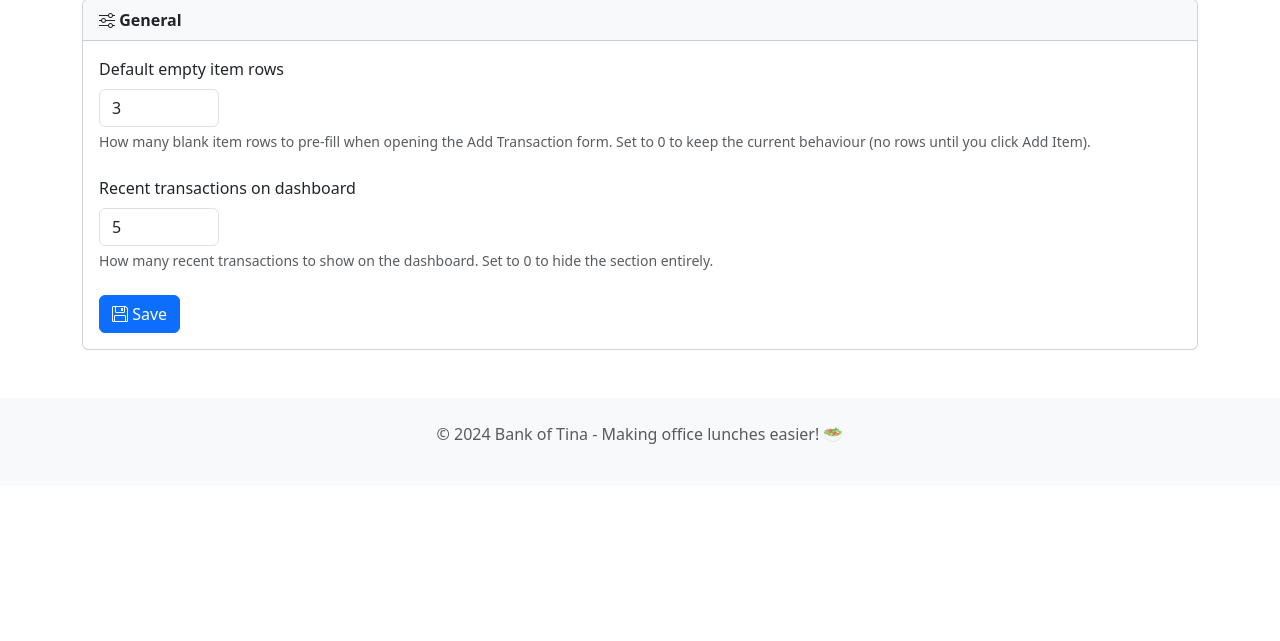
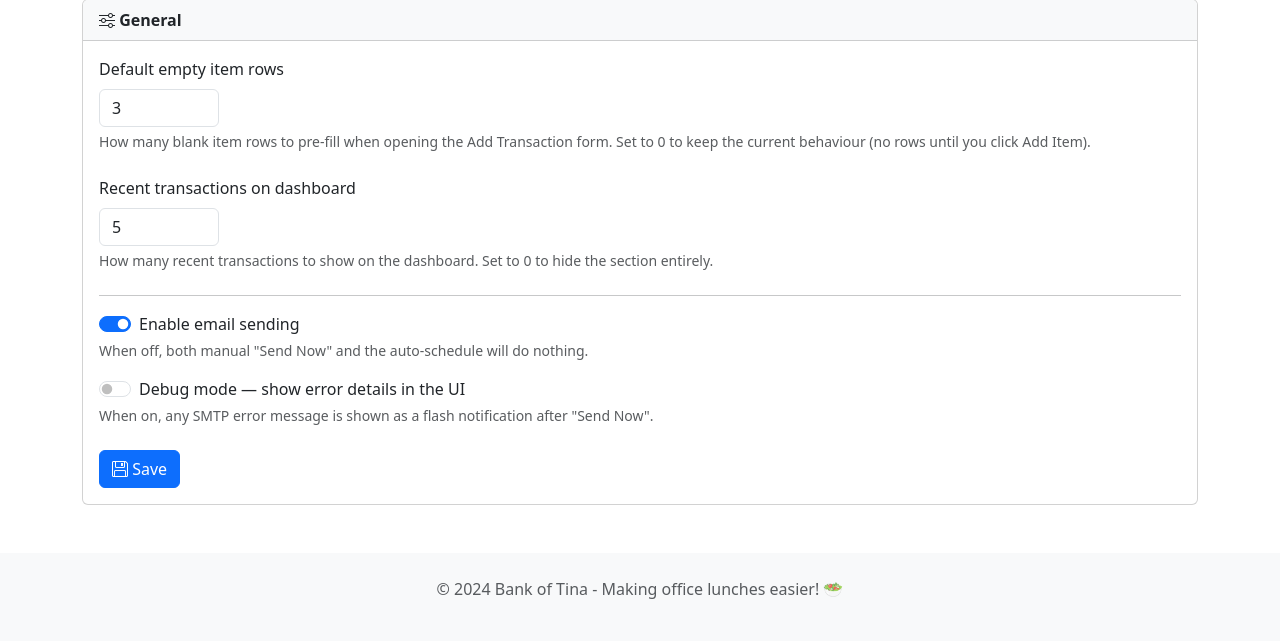
Before and after one commit to phoen-ix/bank-of-tina, a Flask app: page /settings in a window 1280 px wide. Shown: the part 209-850 px from the top of the page. Before the commit the page ends 653 px from the top, so only its background shows below. Run offline with Flask 3, Linux system fonts and the light colour scheme; data that the repository does not hold is empty.

Commit message:
Add email enable/debug toggles, fix empty expense item rows
- General settings: toggle to enable/disable all email sending
- General settings: debug mode surfaces SMTP errors as flash messages
- send_single_email now returns (ok, error_str) for better error reporting
- Remove `required` from pre-filled expense item row inputs so empty rows are silently skipped on submit

Co-Authored-By: Claude Sonnet 4.6 <noreply@anthropic.com>

```diff
--- a/app/app.py
+++ b/app/app.py
@@ -249,22 +249,28 @@ def send_single_email(to_email, to_name, subject, html):
         server.login(smtp_username, smtp_password)
         server.send_message(msg)
         server.quit()
-        return True
+        return True, None
     except Exception as e:
         app.logger.error(f"Error sending email to {to_email}: {e}")
-        return False
+        return False, str(e)
 
 def send_all_emails():
+    if get_setting('email_enabled', '1') != '1':
+        return 0, 0, ['Email sending is disabled in General settings.']
+
     users = User.query.filter_by(is_active=True).all()
     success, fail = 0, 0
+    errors = []
     subject = f"Bank of Tina - Weekly Balance Update ({datetime.now().strftime('%Y-%m-%d')})"
     for user in users:
         html = build_email_html(user)
-        if send_single_email(user.email, user.name, subject, html):
+        ok, err = send_single_email(user.email, user.name, subject, html)
+        if ok:
             success += 1
         else:
             fail += 1
-    return success, fail
+            errors.append(f"{user.name} <{user.email}>: {err}")
+    return success, fail, errors
 
 # APScheduler
 scheduler = BackgroundScheduler(daemon=True)
@@ -689,6 +695,8 @@ def settings():
         'schedule_minute':   get_setting('schedule_minute', '0'),
         'default_item_rows': get_setting('default_item_rows', '3'),
         'recent_transactions_count': get_setting('recent_transactions_count', '5'),
+        'email_enabled': get_setting('email_enabled', '1'),
+        'email_debug': get_setting('email_debug', '0'),
     }
     common_items = CommonItem.query.order_by(CommonItem.name).all()
     all_users = User.query.order_by(User.name).all()
@@ -712,8 +720,11 @@ def settings_email():
 
 @app.route('/settings/send-now', methods=['POST'])
 def settings_send_now():
-    success, fail = send_all_emails()
+    success, fail, errors = send_all_emails()
     flash(f'{success} email(s) sent, {fail} failed.', 'success' if fail == 0 else 'error')
+    if errors and get_setting('email_debug', '0') == '1':
+        for err in errors:
+            flash(f'Debug: {err}', 'error')
     return redirect(url_for('settings'))
 
 @app.route('/settings/schedule', methods=['POST'])
@@ -754,6 +765,10 @@ def settings_general():
     except ValueError:
         count = 5
     set_setting('recent_transactions_count', str(count))
+    email_enabled = '1' if request.form.get('email_enabled') else '0'
+    set_setting('email_enabled', email_enabled)
+    email_debug = '1' if request.form.get('email_debug') else '0'
+    set_setting('email_debug', email_debug)
     flash('General settings saved.', 'success')
     return redirect(url_for('settings'))
 
--- a/app/templates/settings.html
+++ b/app/templates/settings.html
@@ -70,6 +70,36 @@
                             Set to 0 to hide the section entirely.
                         </div>
                     </div>
+                    <hr>
+
+                    <div class="mb-3">
+                        <div class="form-check form-switch">
+                            <input class="form-check-input" type="checkbox" role="switch"
+                                   id="email_enabled" name="email_enabled" value="1"
+                                   {% if cfg.email_enabled == '1' %}checked{% endif %}>
+                            <label class="form-check-label" for="email_enabled">
+                                Enable email sending
+                            </label>
+                        </div>
+                        <div class="form-text">
+                            When off, both manual "Send Now" and the auto-schedule will do nothing.
+                        </div>
+                    </div>
+
+                    <div class="mb-4">
+                        <div class="form-check form-switch">
+                            <input class="form-check-input" type="checkbox" role="switch"
+                                   id="email_debug" name="email_debug" value="1"
+                                   {% if cfg.email_debug == '1' %}checked{% endif %}>
+                            <label class="form-check-label" for="email_debug">
+                                Debug mode — show error details in the UI
+                            </label>
+                        </div>
+                        <div class="form-text">
+                            When on, any SMTP error message is shown as a flash notification after "Send Now".
+                        </div>
+                    </div>
+
                     <button type="submit" class="btn btn-primary">
                         <i class="bi bi-floppy"></i> Save
                     </button>
```
Also changed, not shown: README.md.
